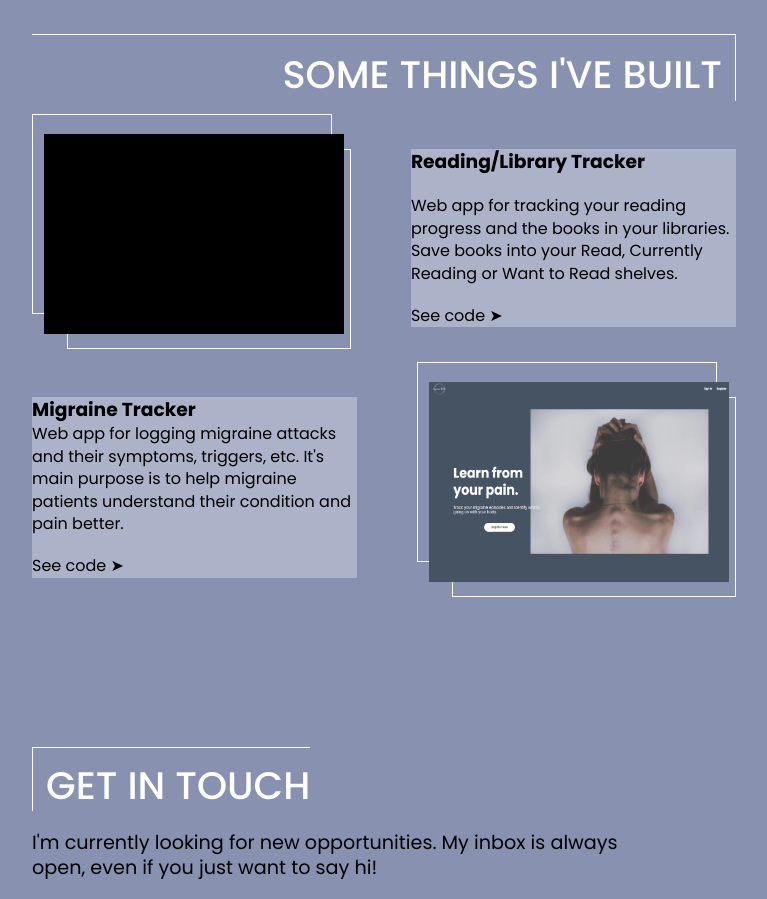
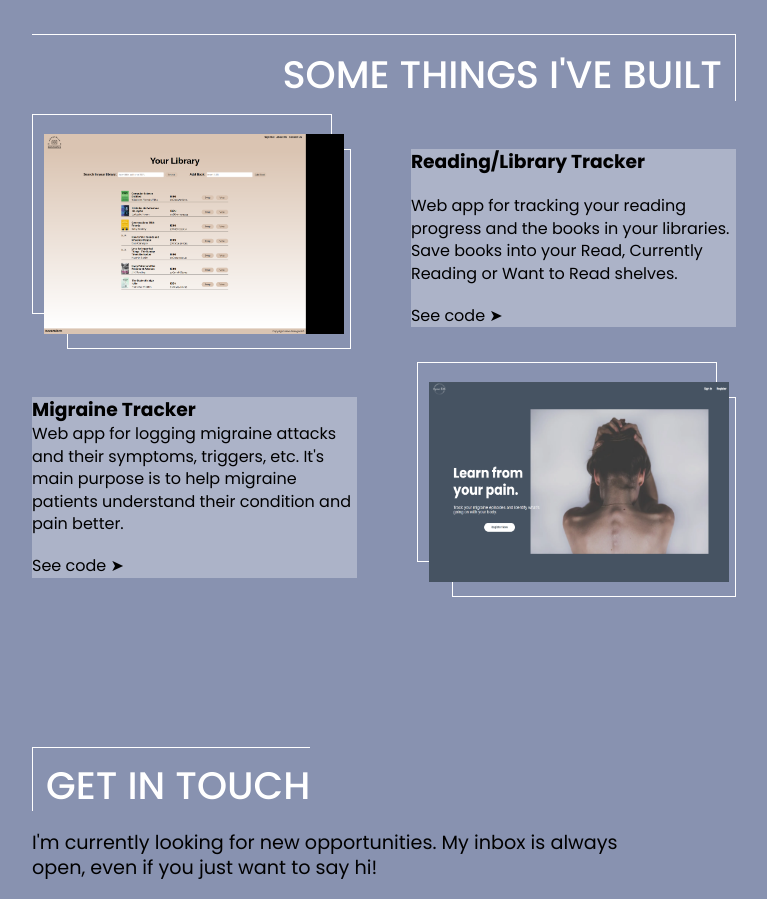
Before and after one commit to alexamaingard/merlina, a React (Create React App) app: page / in a window 1280 px wide. Shown: the part 1660-2559 px from the top of the page, without its empty margins (256-1023 px from the left). Built offline with nearby package versions, Linux system fonts and the light colour scheme.

Commit message:
add image to book website in portfolio

```diff
--- a/src/components/Portfolio.jsx
+++ b/src/components/Portfolio.jsx
@@ -8,7 +8,16 @@ export const Portfolio = () => {
                 <div className='portfolio-project'>
                     <div className='outter-frame'>
                         <div className='inner-frame'></div>
-                        <div className='portolio-image'></div>
+                        <div className='portolio-image'>
+                            <img
+                                src={
+                                    process.env.PUBLIC_URL +
+                                    `/assets/images/book-witch.png`
+                                }
+                                alt='Book-Witch'
+                                id='book-witch'
+                            />
+                        </div>
                     </div>
                     <div className='project-info'>
                         <div className='proj-info-container'>
@@ -53,8 +62,7 @@ export const Portfolio = () => {
                                     process.env.PUBLIC_URL +
                                     `/assets/images/migraine-home.png`
                                 }
-                                alt="Migraine-Witch"
-                                id='proj'
+                                alt='Migraine-Witch'
                             />
                         </div>
                     </div>
```
